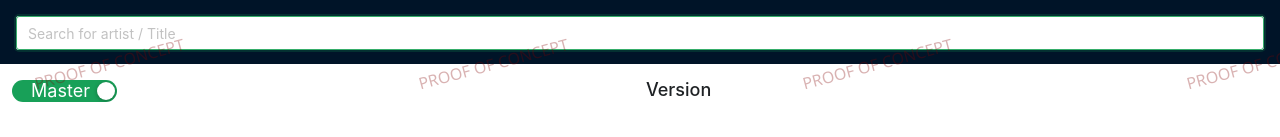
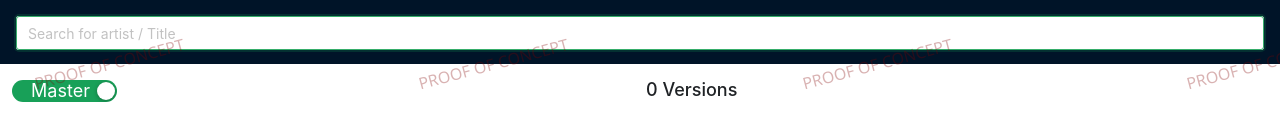
Before and after one commit to LeipeLeon/PowerDiscogs, a Vue app: page / in a window 1280 px wide. Shown: the top 137 px of the page. Built offline with nearby package versions, Linux system fonts and the light colour scheme; a small style sheet from the web is missing.

Commit message:
show version count

```diff
--- a/src/components/Container.vue
+++ b/src/components/Container.vue
@@ -27,6 +27,7 @@
 const focused = useWindowFocus();
 const message = useMessage();
 const inputRef = ref();
+const versionCount = ref(0);
 const inputString = ref();
 let searchType = ref("master");
 let searchingMasters = ref(false);
@@ -124,9 +125,11 @@
 const searchVersion = () => {
   const fetchUrl = `https://api.discogs.com/masters/${selectedMasterItemId.value}/versions?format=7%22`;
   searchingVersions.value = true;
+  versionCount.value = 0;
   versionItems.value = [];
   fetchData(fetchUrl)
     .then((data: any) => {
+      versionCount.value = data.pagination.items;
       versionItems.value = data.versions
         .slice()
         .sort(function (a, b) {
@@ -228,8 +231,9 @@
             </n-grid-item>
             <n-grid-item>
               <n-spin :show="searchingVersions">
-                <n-h3
-                  >Version
+                <n-h3>
+                  {{ versionCount }}
+                  Versions
                   <a
                     style="float: right"
                     :href="
```
